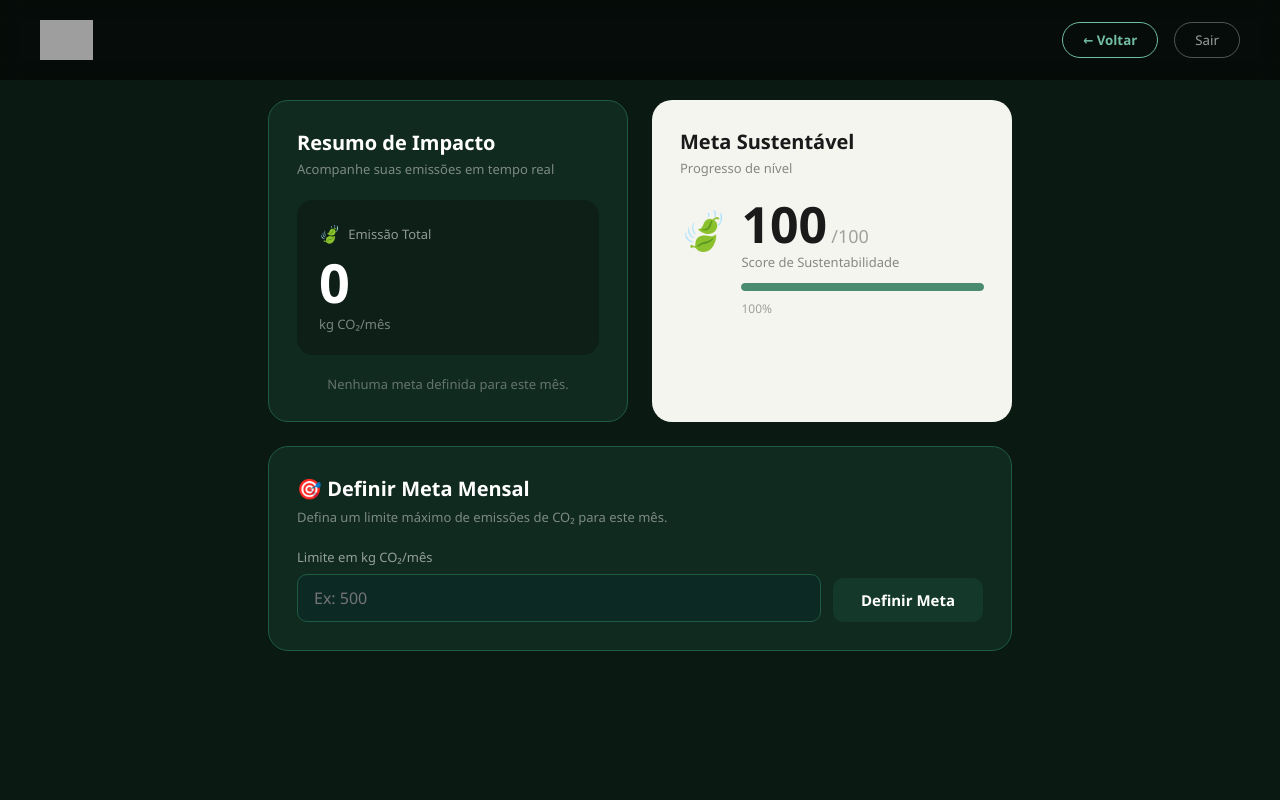
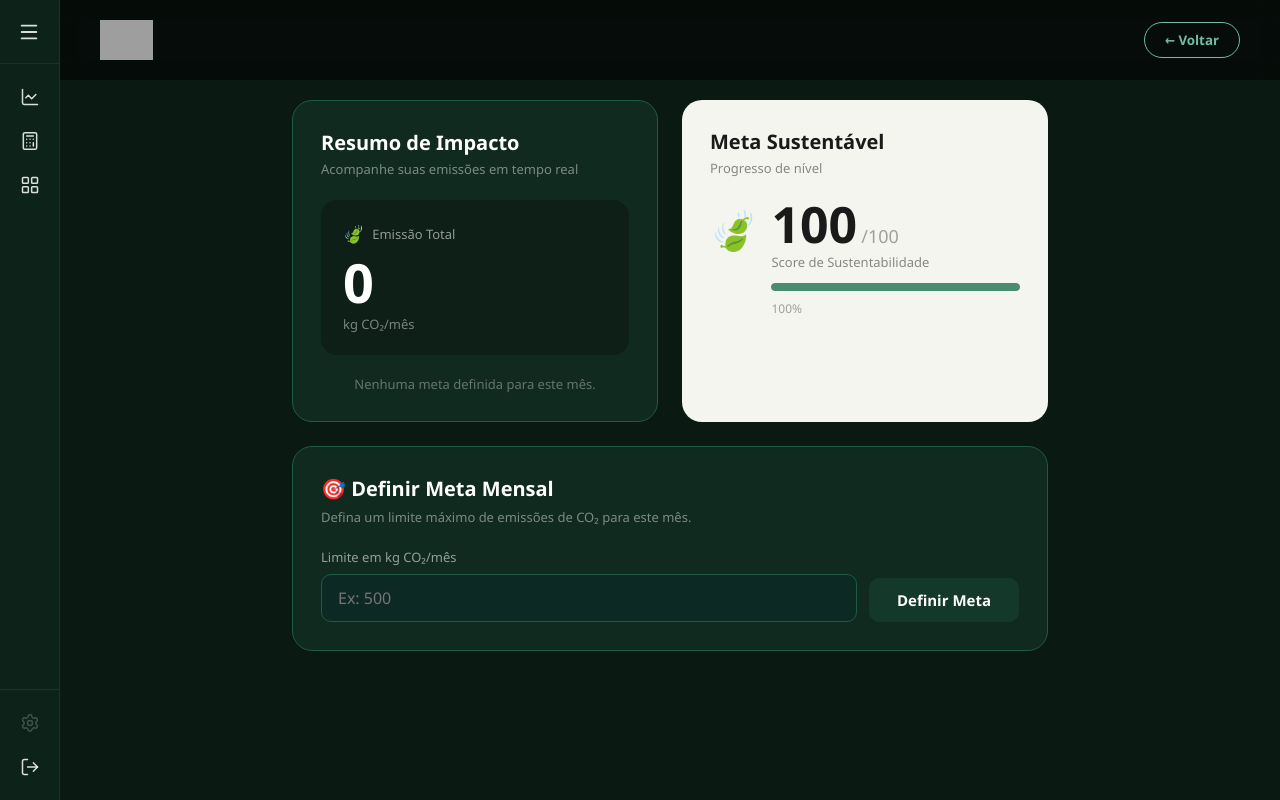
Before and after one commit to Lucascbayma/CICLE, a React (Create React App) app in the folder frontend/: page /metas in a window 1280 px wide. Built offline with nearby package versions, Linux system fonts and the light colour scheme; no server answers; grey boxes are pictures that could not be loaded.

Commit message:
Adicionando menu hamburguer

```diff
--- a/frontend/src/Calculadora.js
+++ b/frontend/src/Calculadora.js
@@ -3,6 +3,7 @@ import { useNavigate } from 'react-router-dom';
 import './App.css';
 import Aurora from './Aurora';
 import logoImg from './cicle.png';
+import SidebarMenu from './SidebarMenu';
 
 function Calculadora() {
     const navigate = useNavigate();
@@ -33,7 +34,8 @@ function Calculadora() {
     };
 
     return (
-        <div className="login-background" style={{ height: '100vh', width: '100vw', overflow: 'hidden', display: 'flex', alignItems: 'center', justifyContent: 'center' }}>
+        <div className="login-background" style={{ height: '100vh', width: '100vw', overflow: 'hidden', display: 'flex', alignItems: 'center', justifyContent: 'center', paddingLeft: '60px', boxSizing: 'border-box' }}>
+            <SidebarMenu />
             <div className="aurora-wrapper">
                 <Aurora colorStops={["#72bca1","#1d5c42","#7ea488"]} blend={0.5} amplitude={1.0} speed={1} />
             </div>
--- a/frontend/src/Empresa.js
+++ b/frontend/src/Empresa.js
@@ -2,6 +2,7 @@ import React, { useState, useEffect } from 'react';
 import { useNavigate } from 'react-router-dom';
 import './App.css';
 import logoImg from './cicle.png';
+import SidebarMenu from './SidebarMenu';
 
 function Empresa() {
     const navigate = useNavigate();
@@ -58,13 +59,13 @@ function Empresa() {
     }, [slides.length]);
 
     return (
-        <div style={{ backgroundColor: '#0a1912', minHeight: '100vh', width: '100%', fontFamily: 'sans-serif' }}>
+        <div style={{ backgroundColor: '#0a1912', minHeight: '100vh', width: '100%', fontFamily: 'sans-serif', paddingLeft: '60px', boxSizing: 'border-box' }}>
+            <SidebarMenu />
 
-            <header style={{ display: 'flex', justifyContent: 'space-between', alignItems: 'center', padding: '20px 40px', backgroundColor: 'rgba(0,0,0,0.5)', position: 'fixed', width: '100%', top: 0, zIndex: 100, boxSizing: 'border-box', backdropFilter: 'blur(10px)' }}>
+            <header style={{ display: 'flex', justifyContent: 'space-between', alignItems: 'center', padding: '20px 40px', backgroundColor: 'rgba(0,0,0,0.5)', position: 'fixed', left: '60px', right: 0, top: 0, zIndex: 100, boxSizing: 'border-box', backdropFilter: 'blur(10px)' }}>
                 <img src={logoImg} alt="Cicle Logo" style={{ height: '40px' }} />
                 <div style={{ display: 'flex', gap: '20px', alignItems: 'center' }}>
                     <span style={{ color: 'white', fontWeight: 'bold' }}>Olá, Empresa</span>
-                    <button onClick={() => navigate('/')} style={{ background: 'transparent', border: '1px solid #72bca1', color: '#72bca1', padding: '8px 20px', borderRadius: '20px', cursor: 'pointer', fontWeight: 'bold' }}>Sair</button>
                 </div>
             </header>
 
--- a/frontend/src/Gamificacao.js
+++ b/frontend/src/Gamificacao.js
@@ -3,6 +3,7 @@ import { useNavigate } from 'react-router-dom';
 import { ComposableMap, Geographies, Geography, ZoomableGroup } from "react-simple-maps";
 import './App.css';
 import logoImg from './cicle.png';
+import SidebarMenu from './SidebarMenu';
 
 const geoUrl = "https://unpkg.com/world-atlas@2.0.2/countries-110m.json";
 
@@ -88,11 +89,11 @@ function Gamificacao() {
     };
 
     return (
-        <div style={{ backgroundColor: '#0a1912', height: '100vh', width: '100vw', display: 'flex', flexDirection: 'column' }}>
+        <div style={{ backgroundColor: '#0a1912', height: '100vh', width: '100vw', display: 'flex', flexDirection: 'column', paddingLeft: '60px', boxSizing: 'border-box' }}>
+            <SidebarMenu />
 
             <header style={{ display: 'flex', justifyContent: 'space-between', alignItems: 'center', padding: '20px 40px', backgroundColor: 'rgba(0,0,0,0.5)' }}>
                 <img src={logoImg} alt="Cicle" style={{ height: '40px' }} />
-                <button onClick={() => navigate('/usuario')} style={{ background: 'transparent', border: '1px solid #72bca1', color: '#72bca1', padding: '8px 20px', borderRadius: '20px', cursor: 'pointer', fontWeight: 'bold' }}>Voltar</button>
             </header>
 
             <div style={{ padding: '20px 40px', display: 'flex', justifyContent: 'space-between', alignItems: 'center' }}>
--- a/frontend/src/Metas.js
+++ b/frontend/src/Metas.js
@@ -1,6 +1,7 @@
 import React, { useState, useEffect, useCallback } from 'react';
 import { useNavigate } from 'react-router-dom';
 import logoImg from './cicle.png';
+import SidebarMenu from './SidebarMenu';
 
 const API = 'http://localhost:8080';
 const USER_ID = 1;
@@ -74,13 +75,13 @@ function Metas() {
     const barColor = alerta ? '#e75740' : percentual >= 60 ? '#f0a500' : '#72bca1';
 
     return (
-        <div style={{ backgroundColor: '#0a1912', minHeight: '100vh', fontFamily: 'sans-serif' }}>
+        <div style={{ backgroundColor: '#0a1912', minHeight: '100vh', fontFamily: 'sans-serif', paddingLeft: '60px', boxSizing: 'border-box' }}>
+            <SidebarMenu />
 
-            <header style={{ display: 'flex', justifyContent: 'space-between', alignItems: 'center', padding: '20px 40px', backgroundColor: 'rgba(0,0,0,0.5)', position: 'fixed', width: '100%', top: 0, zIndex: 100, boxSizing: 'border-box', backdropFilter: 'blur(10px)' }}>
+            <header style={{ display: 'flex', justifyContent: 'space-between', alignItems: 'center', padding: '20px 40px', backgroundColor: 'rgba(0,0,0,0.5)', position: 'fixed', left: '60px', right: 0, top: 0, zIndex: 100, boxSizing: 'border-box', backdropFilter: 'blur(10px)' }}>
                 <img src={logoImg} alt="Cicle Logo" style={{ height: '40px' }} />
                 <div style={{ display: 'flex', gap: '16px', alignItems: 'center' }}>
                     <button onClick={() => navigate('/usuario')} style={{ background: 'transparent', border: '1px solid #72bca1', color: '#72bca1', padding: '8px 20px', borderRadius: '20px', cursor: 'pointer', fontWeight: 'bold' }}>← Voltar</button>
-                    <button onClick={() => navigate('/')} style={{ background: 'transparent', border: '1px solid rgba(255,255,255,0.3)', color: 'rgba(255,255,255,0.6)', padding: '8px 20px', borderRadius: '20px', cursor: 'pointer' }}>Sair</button>
                 </div>
             </header>
 
--- /dev/null
+++ b/frontend/src/SidebarMenu.js
@@ -0,0 +1,124 @@
+import React, { useState } from 'react';
+import { useNavigate } from 'react-router-dom';
+import { LineChart, Calculator, LayoutGrid, Settings, LogOut, Menu } from 'lucide-react';
+import logoImg from './cicle.png';
+
+const SIDEBAR_BG = '#0d2218';
+const SIDEBAR_HOVER = '#1a3d2b';
+
+function SidebarMenu() {
+    const navigate = useNavigate();
+    const [open, setOpen] = useState(false);
+
+    const navItems = [
+        { Icon: LineChart,   label: 'Análise',     path: '/usuario' },
+        { Icon: Calculator,  label: 'Calculadora', path: '/calculadora' },
+        { Icon: LayoutGrid,  label: 'Gamificação', path: '/gamificacao' },
+    ];
+
+    const btnBase = {
+        display: 'flex', alignItems: 'center', gap: '12px',
+        padding: '11px 12px',
+        background: 'none', border: 'none',
+        borderRadius: '8px',
+        whiteSpace: 'nowrap',
+        width: '100%', textAlign: 'left',
+        fontSize: '14px', fontWeight: '500',
+        cursor: 'pointer',
+        transition: 'background 0.15s',
+        color: 'rgba(255,255,255,0.85)',
+    };
+
+    return (
+        <>
+            {open && (
+                <div
+                    onClick={() => setOpen(false)}
+                    style={{ position: 'fixed', inset: 0, zIndex: 199 }}
+                />
+            )}
+
+            <aside style={{
+                position: 'fixed', left: 0, top: 0, bottom: 0,
+                width: open ? '200px' : '60px',
+                backgroundColor: SIDEBAR_BG,
+                zIndex: 200,
+                transition: 'width 0.25s ease',
+                display: 'flex', flexDirection: 'column',
+                overflow: 'hidden',
+                borderRight: '1px solid rgba(255,255,255,0.07)',
+            }}>
+
+                {/* Logo + hamburguer */}
+                <div style={{
+                    display: 'flex', alignItems: 'center',
+                    padding: '0 12px', height: '64px',
+                    gap: '10px',
+                    borderBottom: '1px solid rgba(255,255,255,0.07)',
+                    flexShrink: 0,
+                }}>
+                    {open && (
+                        <img src={logoImg} alt="Cicle" style={{ height: '26px', flexShrink: 0 }} />
+                    )}
+                    <button
+                        onClick={() => setOpen(o => !o)}
+                        style={{
+                            background: 'none', border: 'none',
+                            color: 'rgba(255,255,255,0.85)', cursor: 'pointer',
+                            padding: '6px', borderRadius: '6px',
+                            display: 'flex', alignItems: 'center', justifyContent: 'center',
+                            marginLeft: open ? 'auto' : '0',
+                            flexShrink: 0,
+                        }}
+                    >
+                        <Menu size={22} />
+                    </button>
+                </div>
+
+                {/* Itens de navegação */}
+                <nav style={{ flex: 1, padding: '12px 8px', display: 'flex', flexDirection: 'column', gap: '2px' }}>
+                    {navItems.map(({ Icon, label, path }) => (
+                        <button
+                            key={path}
+                            onClick={() => { navigate(path); setOpen(false); }}
+                            style={btnBase}
+                            onMouseEnter={e => e.currentTarget.style.background = SIDEBAR_HOVER}
+                            onMouseLeave={e => e.currentTarget.style.background = 'none'}
+                        >
+                            <Icon size={20} strokeWidth={1.8} style={{ flexShrink: 0 }} />
+                            {open && <span>{label}</span>}
+                        </button>
+                    ))}
+                </nav>
+
+                {/* Ferramentas (inativo) + Sair */}
+                <div style={{
+                    borderTop: '1px solid rgba(255,255,255,0.07)',
+                    padding: '12px 8px',
+                    display: 'flex', flexDirection: 'column', gap: '2px',
+                    flexShrink: 0,
+                }}>
+                    <button
+                        disabled
+                        style={{ ...btnBase, color: 'rgba(255,255,255,0.22)', cursor: 'not-allowed' }}
+                    >
+                        <Settings size={20} strokeWidth={1.8} style={{ flexShrink: 0 }} />
+                        {open && <span>Ferramentas</span>}
+                    </button>
+
+                    <button
+                        onClick={() => navigate('/')}
+                        style={btnBase}
+                        onMouseEnter={e => e.currentTarget.style.background = SIDEBAR_HOVER}
+                        onMouseLeave={e => e.currentTarget.style.background = 'none'}
+                    >
+                        <LogOut size={20} strokeWidth={1.8} style={{ flexShrink: 0 }} />
+                        {open && <span>Sair</span>}
+                    </button>
+                </div>
+            </aside>
+        </>
+    );
+}
+
+export default SidebarMenu;
--- a/frontend/src/Usuario.js
+++ b/frontend/src/Usuario.js
@@ -2,6 +2,7 @@ import React, { useState, useEffect } from 'react';
 import { useNavigate } from 'react-router-dom';
 import './App.css';
 import logoImg from './cicle.png';
+import SidebarMenu from './SidebarMenu';
 
 function Usuario() {
     const navigate = useNavigate();
@@ -58,13 +59,13 @@ function Usuario() {
     }, [slides.length]);
 
     return (
-        <div style={{ backgroundColor: '#0a1912', minHeight: '100vh', width: '100%', fontFamily: 'sans-serif' }}>
+        <div style={{ backgroundColor: '#0a1912', minHeight: '100vh', width: '100%', fontFamily: 'sans-serif', paddingLeft: '60px', boxSizing: 'border-box' }}>
+            <SidebarMenu />
 
-            <header style={{ display: 'flex', justifyContent: 'space-between', alignItems: 'center', padding: '20px 40px', backgroundColor: 'rgba(0,0,0,0.5)', position: 'fixed', width: '100%', top: 0, zIndex: 100, boxSizing: 'border-box', backdropFilter: 'blur(10px)' }}>
+            <header style={{ display: 'flex', justifyContent: 'space-between', alignItems: 'center', padding: '20px 40px', backgroundColor: 'rgba(0,0,0,0.5)', position: 'fixed', left: '60px', right: 0, top: 0, zIndex: 100, boxSizing: 'border-box', backdropFilter: 'blur(10px)' }}>
                 <img src={logoImg} alt="Cicle Logo" style={{ height: '40px' }} />
                 <div style={{ display: 'flex', gap: '20px', alignItems: 'center' }}>
                     <span style={{ color: 'white', fontWeight: 'bold' }}>Olá, Usuário</span>
-                    <button onClick={() => navigate('/')} style={{ background: 'transparent', border: '1px solid #72bca1', color: '#72bca1', padding: '8px 20px', borderRadius: '20px', cursor: 'pointer', fontWeight: 'bold' }}>Sair</button>
                 </div>
             </header>
 
```
